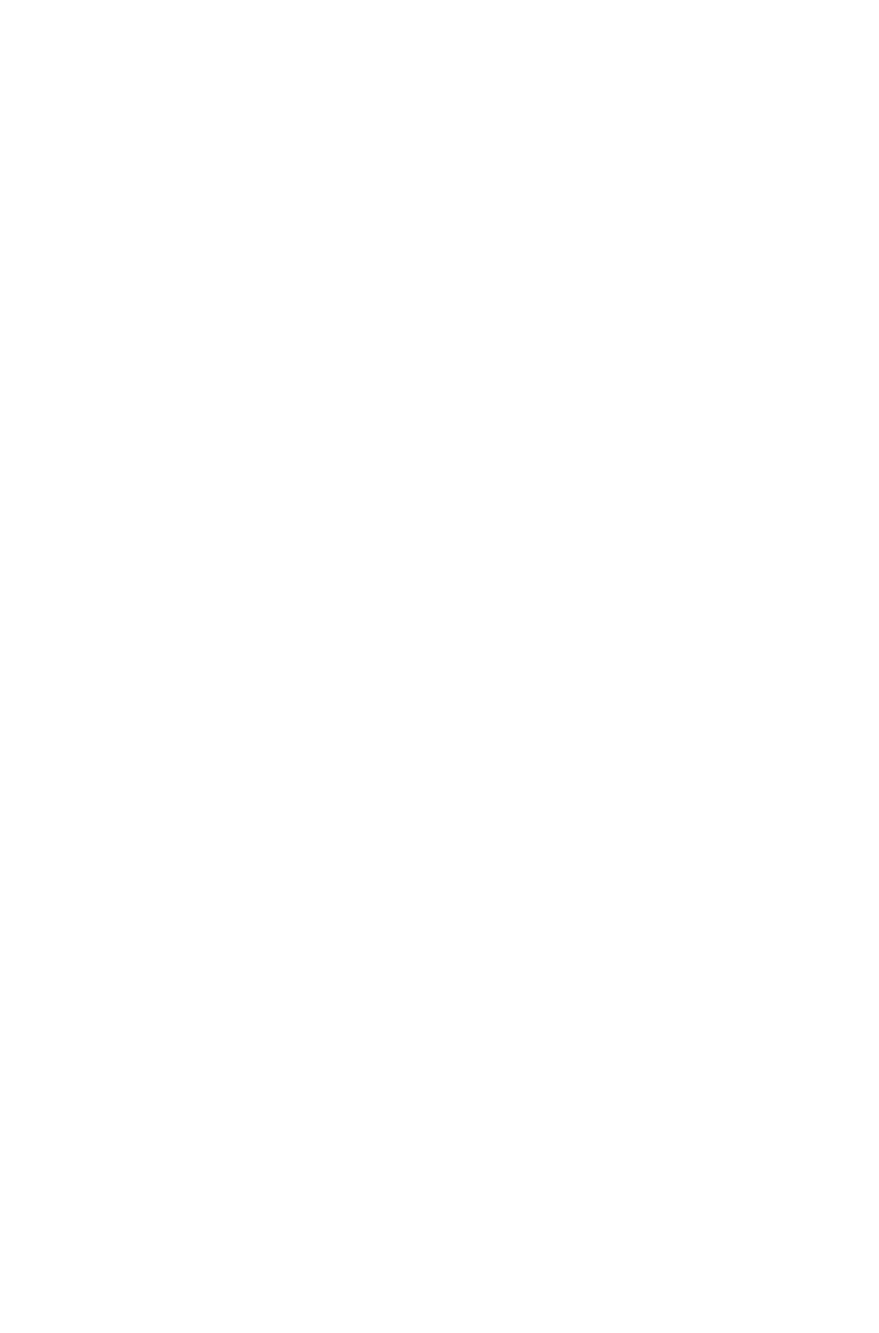
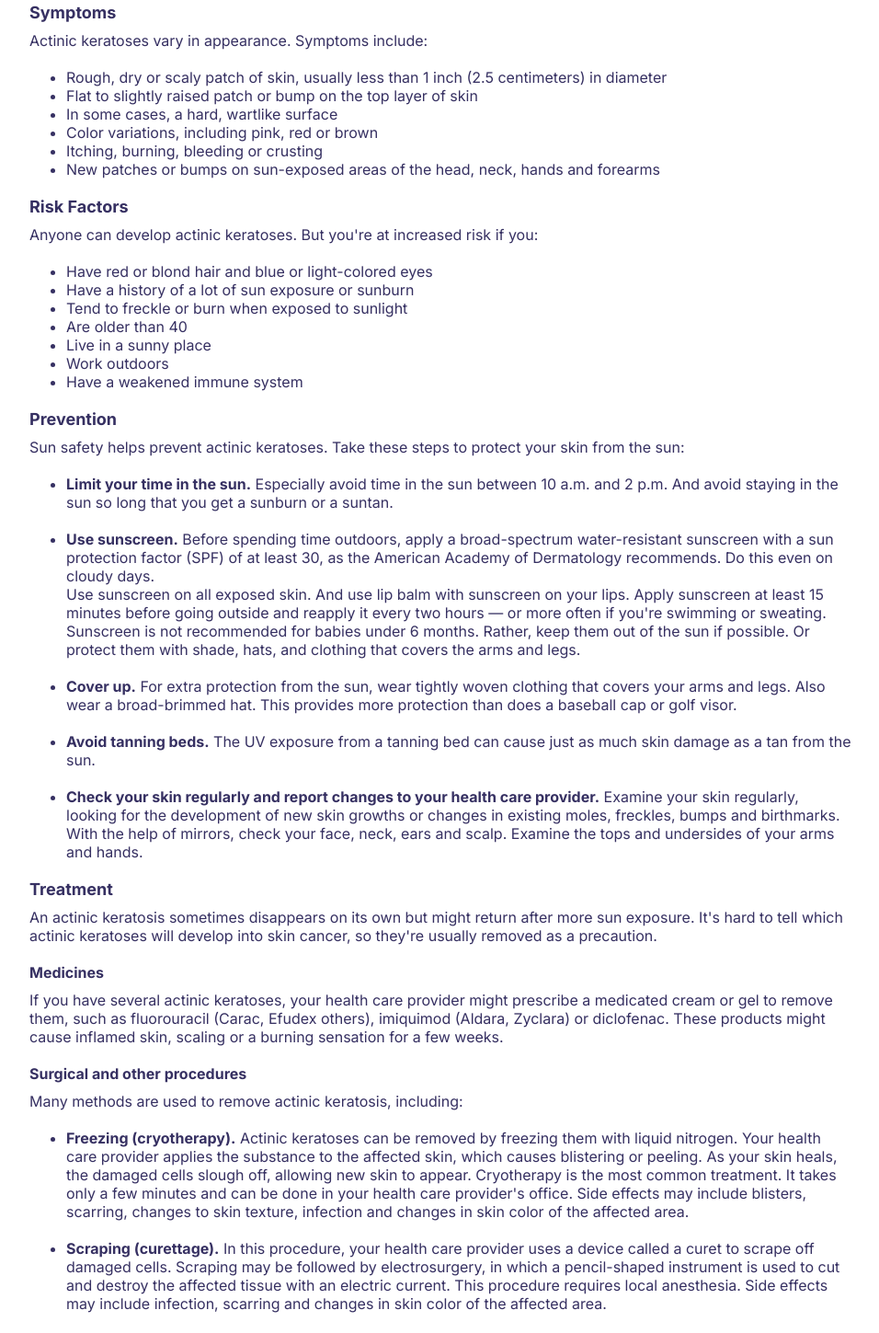
Before and after one commit to omararabi100/Medtech, a React (Vite) app in the folder medtech/: page /article/actinic-keratosis in a window 1280 px wide. Shown: the part 860-2309 px from the top of the page at 92% size, without its empty margins (160-1116 px from the left). Before the commit the page ends 800 px from the top, so only its background shows below. Built offline with nearby package versions, Linux system fonts and the light colour scheme; a web font is replaced by a local one.

Commit message:
side bar done

```diff
--- a/medtech/articleData.js
+++ b/medtech/articleData.js
@@ -98,5 +98,70 @@ export const article = {
 
         Targeted therapy drugs for basal cell carcinoma block molecular signals that enable the cancers to continue growing. They might be considered after other treatments or when other treatments aren't possible. <br /> <br /></li>
         <li><b>Chemotherapy:</b> Chemotherapy uses powerful drugs to kill cancer cells. It might be an option when other treatments haven't helped.</li>
+    </ul>`,
+    actinicKeratosis: `<h1><span>Actinic Keratosis</span></h1>
+    <img src="https://assets.mayoclinic.org/content/dam/media/global/images/2023/02/09/actinic-keratosis.jpg" alt="melanoma" />
+    <p>
+    An actinic keratosis is a rough, scaly patch on the skin that develops from years of sun exposure. It's often found on the face, lips, ears, forearms, scalp, neck or back of the hands. <br /> <br />
+
+    Also known as a solar keratosis, an actinic keratosis grows slowly and usually first appears in people over 40. You can reduce your risk of this skin condition by minimizing your sun exposure and protecting your skin from ultraviolet (UV) rays. <br /> <br />
+
+    Left untreated, the risk of actinic keratoses turning into a type of skin cancer called squamous cell carcinoma is about 5% to 10%. <br />
+    </p>
+    <h2>Symptoms</h2>
+    <p>
+    Actinic keratoses vary in appearance. Symptoms include:
+    </p>
+    <ul>
+        <li>Rough, dry or scaly patch of skin, usually less than 1 inch (2.5 centimeters) in diameter </li>
+        <li>Flat to slightly raised patch or bump on the top layer of skin </li>
+        <li>In some cases, a hard, wartlike surface </li>
+        <li>Color variations, including pink, red or brown </li>
+        <li>Itching, burning, bleeding or crusting </li>
+        <li>New patches or bumps on sun-exposed areas of the head, neck, hands and forearms </li> <br />
+    </ul>
+    <h2>Risk Factors</h2>
+    <p>
+    Anyone can develop actinic keratoses. But you're at increased risk if you:
+    </p>
+    <ul>
+        <li>Have red or blond hair and blue or light-colored eyes </li>
+        <li>Have a history of a lot of sun exposure or sunburn </li>
+        <li>Tend to freckle or burn when exposed to sunlight </li>
+        <li>Are older than 40 </li>
+        <li>Live in a sunny place </li>
+        <li>Work outdoors </li>
+        <li>Have a weakened immune system </li> <br />
+    </ul>
+    <h2>Prevention</h2>
+    <p>
+    Sun safety helps prevent actinic keratoses. Take these steps to protect your skin from the sun:
+    </p>
+    <ul>
+        <li> <b>Limit your time in the sun.</b> Especially avoid time in the sun between 10 a.m. and 2 p.m. And avoid staying in the sun so long that you get a sunburn or a suntan.</li> <br />
+        <li> <b>Use sunscreen.</b> Before spending time outdoors, apply a broad-spectrum water-resistant sunscreen with a sun protection factor (SPF) of at least 30, as the American Academy of Dermatology recommends. Do this even on cloudy days. <br />
+
+        Use sunscreen on all exposed skin. And use lip balm with sunscreen on your lips. Apply sunscreen at least 15 minutes before going outside and reapply it every two hours — or more often if you're swimming or sweating. <br />
+
+        Sunscreen is not recommended for babies under 6 months. Rather, keep them out of the sun if possible. Or protect them with shade, hats, and clothing that covers the arms and legs.</li> <br />
+        <li> <b>Cover up.</b> For extra protection from the sun, wear tightly woven clothing that covers your arms and legs. Also wear a broad-brimmed hat. This provides more protection than does a baseball cap or golf visor.</li> <br />
+        <li> <b>Avoid tanning beds.</b> The UV exposure from a tanning bed can cause just as much skin damage as a tan from the sun.</li> <br />
+        <li> <b>Check your skin regularly and report changes to your health care provider.</b> Examine your skin regularly, looking for the development of new skin growths or changes in existing moles, freckles, bumps and birthmarks. With the help of mirrors, check your face, neck, ears and scalp. Examine the tops and undersides of your arms and hands.</li>
+    </ul> <br />
+    <h2>Treatment</h2>
+    <p>
+    An actinic keratosis sometimes disappears on its own but might return after more sun exposure. It's hard to tell which actinic keratoses will develop into skin cancer, so they're usually removed as a precaution.
+    </p>
+    <h3>Medicines</h3>
+    <p>
+    If you have several actinic keratoses, your health care provider might prescribe a medicated cream or gel to remove them, such as fluorouracil (Carac, Efudex others), imiquimod (Aldara, Zyclara) or diclofenac. These products might cause inflamed skin, scaling or a burning sensation for a few weeks.
+    </p>
+    <h3>Surgical and other procedures</h3>
+    <p>Many methods are used to remove actinic keratosis, including:</p>
+    <ul>
+        <li> <b>Freezing (cryotherapy).</b> Actinic keratoses can be removed by freezing them with liquid nitrogen. Your health care provider applies the substance to the affected skin, which causes blistering or peeling. As your skin heals, the damaged cells slough off, allowing new skin to appear. Cryotherapy is the most common treatment. It takes only a few minutes and can be done in your health care provider's office. Side effects may include blisters, scarring, changes to skin texture, infection and changes in skin color of the affected area.</li> <br />
+        <li> <b>Scraping (curettage).</b> In this procedure, your health care provider uses a device called a curet to scrape off damaged cells. Scraping may be followed by electrosurgery, in which a pencil-shaped instrument is used to cut and destroy the affected tissue with an electric current. This procedure requires local anesthesia. Side effects may include infection, scarring and changes in skin color of the affected area.</li> <br />
+        <li> <b>Laser therapy.</b> This technique is increasingly used to treat actinic keratosis. Your health care provider uses an ablative laser device to destroy the patch, allowing new skin to appear. Side effects may include scarring and discoloration of the affected skin.</li> <br />
+        <li> <b>Photodynamic therapy.</b> Your health care provider might apply a light-sensitive chemical solution to the affected skin and then expose it to a special light that will destroy the actinic keratosis. Side effects may include inflamed skin, swelling and a burning sensation during therapy.</li>
     </ul>`
 }
--- a/medtech/src/App.jsx
+++ b/medtech/src/App.jsx
@@ -19,14 +19,15 @@ import SideBar from './components/Sidebar';
 
 function App() {
     const [translateXValue, setTranslateXValue] = useState(-100.5)
+    const [overlay, setOverlay] = useState('none')
     const showHide = () => {
         if (translateXValue === 0) {
             setTranslateXValue(-100.5)
             setOverlay('none')
-          } else {
+        } else {
             setTranslateXValue(0)
             setOverlay('block')
-          }
+        }
     }
     return (
         <div className='main-container'>
@@ -47,6 +48,7 @@ function App() {
                 <Route path="/article/:type" element={<Article />} />
             </Routes>
             <Footer />
+            <div className="overlay" style={{display: overlay, transition: 'transform 0.5s ease'}} onClick={showHide}></div>
         </div>
     )
 }
--- a/medtech/src/components/Article.jsx
+++ b/medtech/src/components/Article.jsx
@@ -19,6 +19,13 @@ const Article = () => {
             </div>
         )
     }
+    else if (type == "actinic-keratosis") {
+        return (
+            <div className="article-container" dangerouslySetInnerHTML={{ __html: article.actinicKeratosis}}>
+
+            </div>
+        )
+    }
     else {
         return (
             <div className="article-container">
--- a/medtech/src/components/Header.jsx
+++ b/medtech/src/components/Header.jsx
@@ -46,7 +46,7 @@ const Header = ({showHide}) => {
     return (
         <div className="Header-container">
             <div className="nav-bar">
-                {/* <button onClick={showHide}>O</button> */}
+                <img src="https://cdn-icons-png.flaticon.com/512/2099/2099192.png" className='logo-list' onClick={showHide} />
                 <h2>Med<span>Tech</span></h2>
                 <div className="nav-content">
                     <ul>
--- a/medtech/src/components/Sidebar.jsx
+++ b/medtech/src/components/Sidebar.jsx
@@ -11,7 +11,6 @@ function SideBar({translateXValue, showHide}) {
         >
             <div className='logo-container'>
                 <img src="https://cdn-icons-png.flaticon.com/512/2099/2099192.png" className='logo-list' onClick={showHide} />
-                <img src="https://static.vecteezy.com/system/resources/previews/016/016/817/non_2x/ecommerce-logo-free-png.png" className='logo-side'  />
             </div>
             <div className="link-container-side">
                 <Link to="" onClick={showHide} >Home</Link>
--- a/medtech/src/components/SkinInfo.jsx
+++ b/medtech/src/components/SkinInfo.jsx
@@ -8,8 +8,7 @@ const Skininfo = () => {
             <ul>
                 <li><Link to={`/article/${"melanoma"}`} onClick={()=>{window.scrollTo(0, 0)}}>Melanoma</Link></li>
                 <li><Link to={`/article/${"basal"}`} onClick={()=>{window.scrollTo(0, 0)}}>Basal Cell</Link></li>
-                <li><Link to="">Customers</Link></li>
-                <li><Link to="">API</Link></li>
+                <li><Link to={`/article/${"actinic-keratosis"}`} onClick={()=>{window.scrollTo(0, 0)}}>Actinic Keratosis</Link></li>
             </ul>
         </div>
     )
```
Also changed, not shown: medtech/src/App.css (+42 -3 lines).
